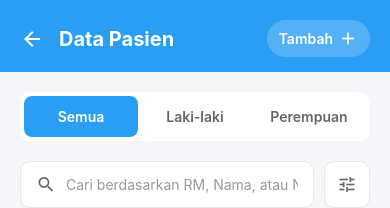
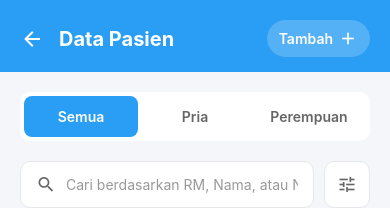
Before and after one commit to budicuy/simrs-mobile, a React Native app: screen /Pasien in a window 390 px wide. Shown: the top 208 px of the page. Built offline with nearby package versions, Linux system fonts and the light colour scheme.

Commit message:
fix: Update gender tab label from 'Laki-laki' to 'Pria' for consistency

```diff
--- a/src/pages/Pasien.jsx
+++ b/src/pages/Pasien.jsx
@@ -339,11 +339,11 @@ const Pasien = ({ navigation }) => {
             </Text>
           </TouchableOpacity>
           <TouchableOpacity
-            style={[styles.tab, activeTab === 'Laki-laki' && styles.activeTab]}
-            onPress={() => setActiveTab('Laki-laki')}
+            style={[styles.tab, activeTab === 'Pria' && styles.activeTab]}
+            onPress={() => setActiveTab('Pria')}
           >
-            <Text style={[styles.tabText, activeTab === 'Laki-laki' && styles.activeTabText]}>
-              Laki-laki
+            <Text style={[styles.tabText, activeTab === 'Pria' && styles.activeTabText]}>
+              Pria
             </Text>
           </TouchableOpacity>
           <TouchableOpacity
```
